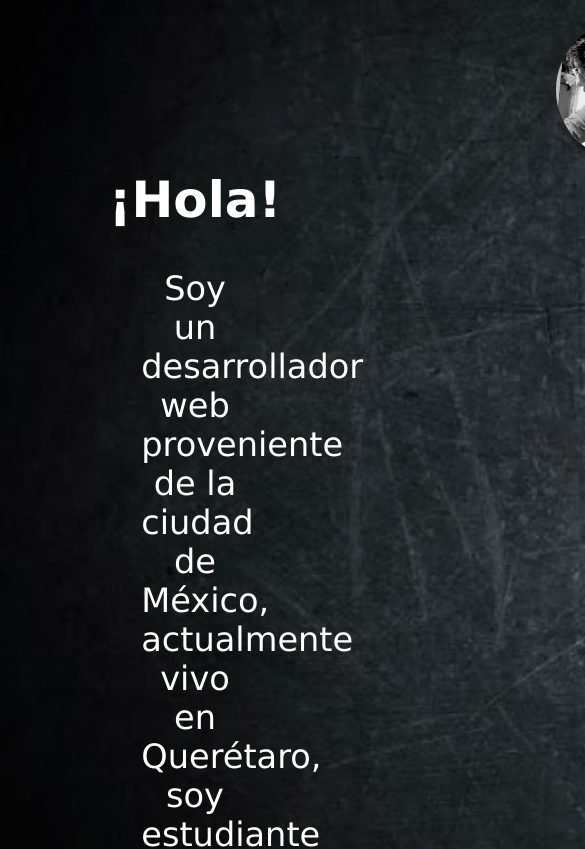
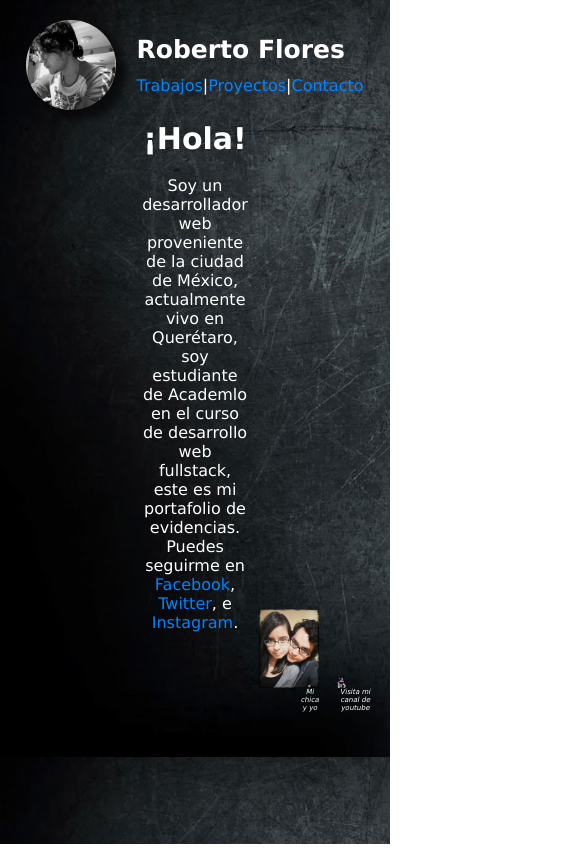
Before and after one commit to RobertoFlores132/Entregable1, a plain HTML site: page index.html in a window 390 px wide. Shown: the top 849 px of the page, 585 px wide, since content can reach past the window. Drawn offline with Linux system fonts and the light colour scheme; a script that the page names is missing.

Commit message:
Se agrega responsividad

```diff
--- a/styles.css
+++ b/styles.css
@@ -21,18 +21,8 @@ h1#Titulo{
     margin-bottom: 5%;
     display: flex;
     white-space: nowrap;
-}
+    }
 
-h1#Titulo2{
-    color: white;
-    font-size: 40px;
-    margin-top: 5%;
-    margin-left: 35.7%;
-    margin-bottom: 2%;
-    display: flex;
-    white-space: nowrap;
-
-}
 
 nav#info{
    font-size: 150%;
@@ -243,7 +233,111 @@ height: 40px;
     margin-top: 30px;
 }
 
+@media only screen and (max-width: 768px) {
 
-@media only screen and (min-width:768px){
+    body{
+        background-image: url(./imágenes/Rcdk9AB9i.jpg);
+        background-size: cover;
+        font-family: 'Lucida Sans', 'Lucida Sans Regular', 'Lucida Grande', 'Lucida Sans Unicode', Geneva, Verdana, sans-serif;
+        padding: 1rem;
+        text-align: center;
+    }
+
+    .principal{
+
+        display: flex;
+        margin-left: 0px;
+        align-items: center;
+        justify-content: center;
+    }
+
+    .autor-image{
+
+        display: flex;
+        justify-content: center;
+        margin-left: 0px;
+        width: 90px;
+    }
+
+
+    .home{
+        width: 90px;
+    }
+
+    h1#Titulo{
+
+        color: white;
+        font-size: 25px;
+        margin-left: 20px;
+        margin-bottom: 2%;
+        display: flex;
+        white-space: nowrap;
+        }
+
+    nav#info{
+        display: flex;
+        font-size: 100%;
+        white-space: nowrap;
+        margin-left: 20px;
+        margin-top: 5%;
+        }
+
+    span{
+        color: white;
+        }
+
+    h1#header{
+
+        color: white;
+        font-size: 30px;
+        margin-top: 3%;
+        }
+
+    .descripcion{
+
+        color: white;
+        font-size: 100%;
+        text-align: center;
+        margin-top: 20px;
+        margin-left: 35%;
+        margin-right: 35%;
+        }
+
+    .imageone{
+
+
+        align-items: flex-end;
+
+    }
+
+    .pareja{
+        width: 20%;
+    }
+
+    #juntos{
+        color: white;
+        display: flex;
+        font-style: oblique;
+        font-size: 7px;
+        margin-left: 285px;
+    }
+
+    .imagetwo{
+        justify-content: flex-start;
+    }
+
+    .cat{
+        display: flex;
+        width: 100%;
+    }
+
+    #banner{
+        color: white;
+        display: flex;
+        font-style: oblique;
+        font-size: 7px;
+        margin-left: 0px;
+    }
+
 
 }
```
